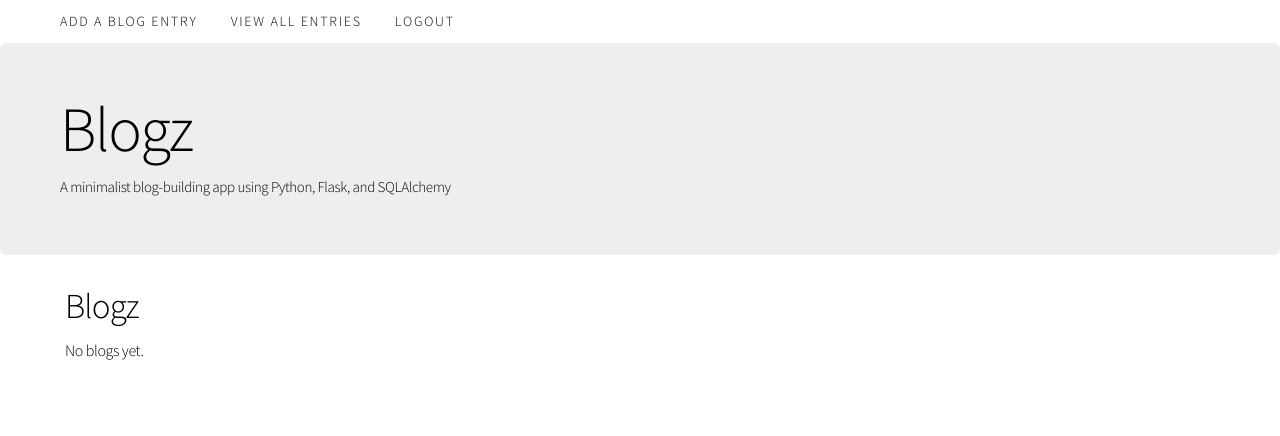
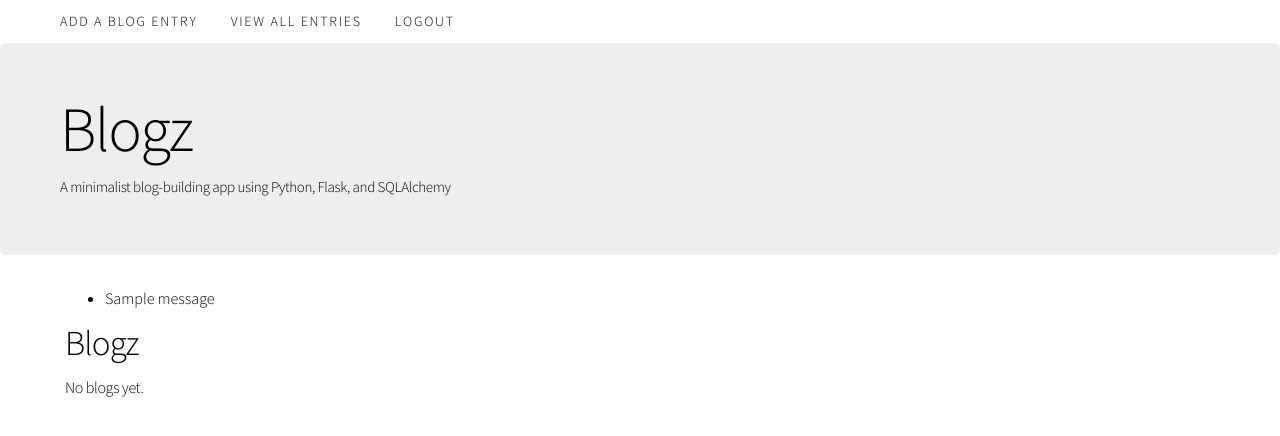
Before and after one commit to gitasong/blogz, a Flask app: page /blog in a window 1280 px wide. Shown: the top 436 px of the page. Run offline with Flask 2, Linux system fonts and the light colour scheme; the visitor is signed in with stand-in values (Sample User, id 1); tables that the repository leaves empty hold one stand-in row (values such as "Sample post"); one stand-in notice (Sample message) is shown; data that the repository does not hold is empty; some libraries are stand-ins or nearby versions.

Commit message:
add flash messages loop to base.html

```diff
--- a/templates/base.html
+++ b/templates/base.html
@@ -26,6 +26,15 @@
                 <h3>A minimalist blog-building app using Python, Flask, and SQLAlchemy</h3>
             </div>
             <div class="container main">
+
+                {% with messages = get_flashed_messages() %}
+                    <ul>
+                        {% for message in messages %}
+                            <li>{{ message }}</li>
+                        {% endfor %}
+                    </ul>
+                {% endwith %}
+
                 {% block content %}
                 {% endblock  %}
             </div>
```
